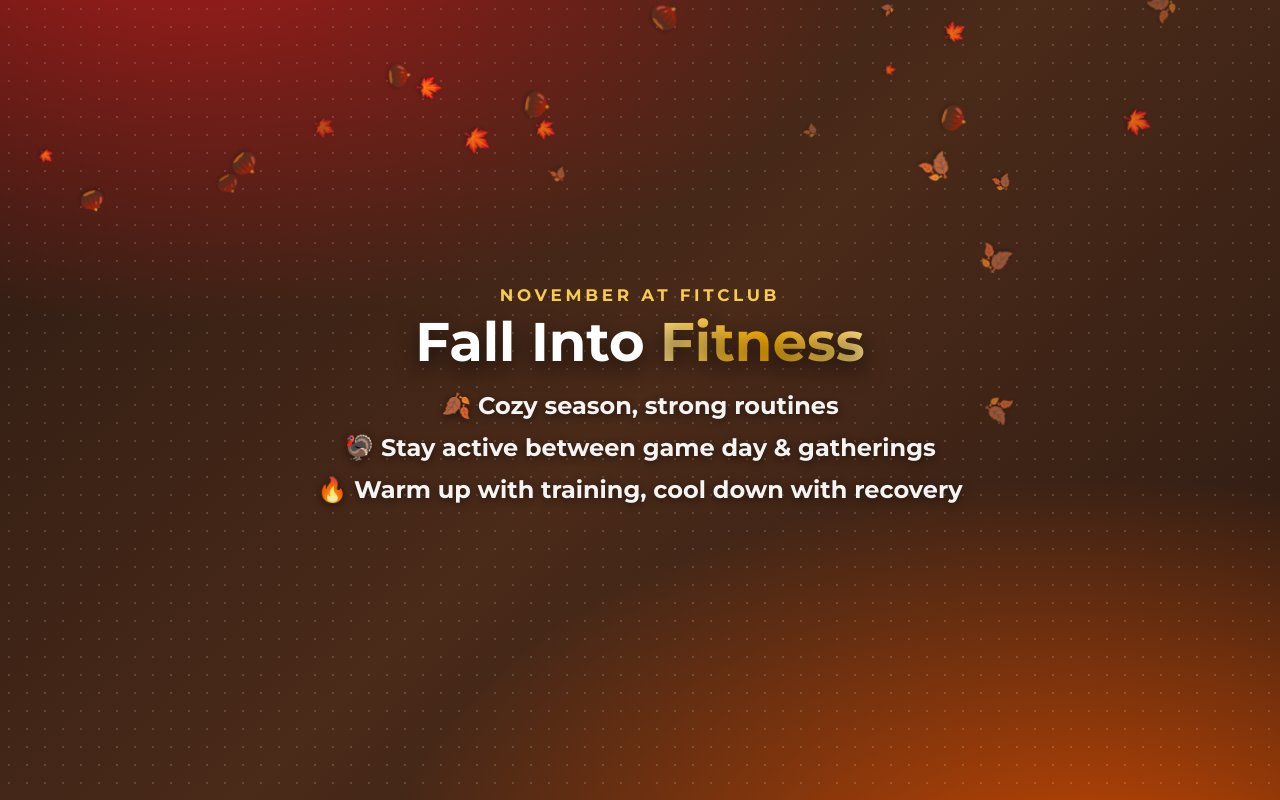
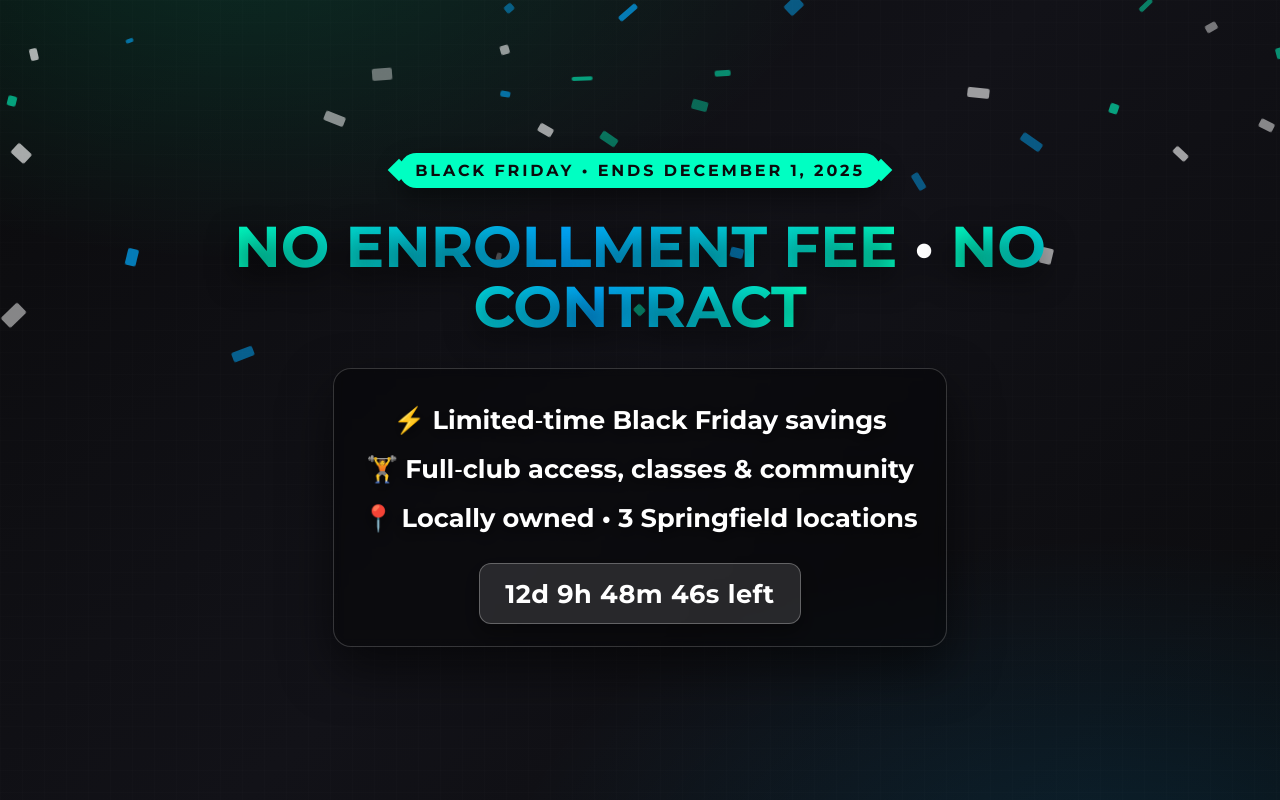
Before and after one commit to ni8504/novbanner, a plain HTML site: page index.html in a window 1280 px wide. Drawn offline with Linux system fonts and the light colour scheme.

Commit message:
Update index.html

```diff
--- a/index.html
+++ b/index.html
@@ -3,7 +3,7 @@
 <head>
   <meta charset="UTF-8" />
   <meta name="viewport" content="width=device-width, initial-scale=1" />
-  <title>FitClub • November Seasonal Banner</title>
+  <title>FitClub • Black Friday Banner</title>
   <link href="https://fonts.googleapis.com/css2?family=Montserrat:wght@700&display=swap" rel="stylesheet" />
   <style>
     *{margin:0;padding:0;box-sizing:border-box}
@@ -14,79 +14,112 @@
       min-height:100vh;min-height:100svh;min-height:100dvh;
       display:flex;justify-content:center;align-items:center;text-align:center;overflow:hidden;color:#fff;
       padding: clamp(12px, 2.5vw, 24px);
+      background:#0b0b0d;
     }
 
-    /* Cozy November palette: cranberry → amber → cocoa */
+    /* Black Friday vibe: deep blacks + neon accents */
     .banner-background{position:absolute;inset:0;z-index:0;
       background:
-        radial-gradient(1200px 700px at 15% -10%, rgba(183, 28, 28, .9) 0%, rgba(183,28,28,0) 60%),
-        radial-gradient(1200px 700px at 85% 110%, rgba(230, 81, 0, .85) 0%, rgba(230,81,0,0) 60%),
-        linear-gradient(135deg,#2b1a12 0%, #4a2a19 50%, #2b1a12 100%);
+        radial-gradient(1000px 600px at 20% -10%, rgba(0,255,170,.14) 0%, rgba(0,255,170,0) 60%),
+        radial-gradient(1000px 600px at 85% 110%, rgba(0,173,255,.14) 0%, rgba(0,173,255,0) 60%),
+        linear-gradient(135deg,#0b0b0d 0%, #121218 50%, #0b0b0d 100%);
       background-repeat:no-repeat;background-size:120% 120%,120% 120%,100% 100%;
-      animation:bgshift 30s ease-in-out infinite alternate;
+      animation:bgshift 32s ease-in-out infinite alternate;
     }
-    @keyframes bgshift{0%{background-position:20% 0%, 80% 100%, 0% 0%}100%{background-position:0% 20%, 100% 80%, 100% 100%}}
+    @keyframes bgshift{0%{background-position:25% 0%, 80% 100%, 0% 0%}100%{background-position:0% 25%, 100% 80%, 100% 100%}}
 
-    /* Subtle grain for warmth */
+    /* Subtle grid shimmer */
     .banner-background::after{content:"";position:absolute;inset:0;pointer-events:none;opacity:.12;
-      background-image: radial-gradient(#ffffff 0.9px, transparent 0.9px);
-      background-size: 18px 18px; mix-blend-mode:screen;animation:twinkle 4s ease-in-out infinite alternate;
+      background-image: linear-gradient(rgba(255,255,255,.06) 1px, transparent 1px), linear-gradient(90deg, rgba(255,255,255,.06) 1px, transparent 1px);
+      background-size: 22px 22px;mix-blend-mode:screen;animation:twinkle 3.8s ease-in-out infinite alternate;
     }
-    @keyframes twinkle{from{opacity:.06}to{opacity:.16}}
+    @keyframes twinkle{from{opacity:.06}to{opacity:.14}}
 
-    /* Floating leaves & acorns (gentle drift) */
-    .leaves{position:absolute;inset:0;pointer-events:none;z-index:1}
-    .leaf{position:absolute;top:-10%;user-select:none;animation:drift linear infinite;transform-origin:center;filter:drop-shadow(0 2px 2px rgba(0,0,0,.35))}
-    @keyframes drift{0%{transform:translate3d(0,-10%,0) rotate(0)}100%{transform:translate3d(var(--drift,40px), 115vh, 0) rotate(540deg)}}
+    /* Floating shards (minimal, not distracting) */
+    .shards{position:absolute;inset:0;pointer-events:none;z-index:1}
+    .shard{position:absolute;top:-10%;width:10px;height:18px;border-radius:2px;opacity:.3;animation:fall linear infinite}
+    @keyframes fall{0%{transform:translate3d(0,-10%,0) rotate(0deg)}100%{transform:translate3d(var(--drift,40px), 115vh, 0) rotate(540deg)}}
 
-    .banner-content{position:relative;z-index:2;width:min(94vw, 1000px);padding: clamp(16px, 2.5vw, 32px);padding-top: calc(env(safe-area-inset-top, 0px) + clamp(16px, 2.5vw, 32px));margin-inline:auto}
+    .banner-content{position:relative;z-index:2;width:min(94vw, 1100px);padding: clamp(16px, 2.5vw, 32px);padding-top: calc(env(safe-area-inset-top, 0px) + clamp(16px, 2.5vw, 32px));margin-inline:auto}
 
-    .kicker{font-size:clamp(.9rem,2.2vw,1.05rem);letter-spacing:.22em;text-transform:uppercase;color:#ffd54f;margin-bottom:.35em;opacity:.95}
-    .main-message{font-size:clamp(2rem,5.6vw,3.4rem);line-height:1.06;margin:.15em 0 .35em;text-shadow:0 8px 22px rgba(0,0,0,.65)}
-    .accent{background:linear-gradient(90deg,#ffe082,#ffb300,#ffe082);-webkit-background-clip:text;background-clip:text;color:transparent}
+    /* Tag */
+    .ribbon{position:relative;display:inline-block;margin-bottom:12px;background:#00ffc2;color:#0b0b0d;font-weight:900;padding:8px 16px;border-radius:999px;letter-spacing:.18em;text-transform:uppercase;box-shadow:0 10px 24px rgba(0,0,0,.45)}
+    .ribbon::before,.ribbon::after{content:"";position:absolute;top:50%;width:16px;height:16px;background:#00ffc2;transform:translateY(-50%) rotate(45deg)}
+    .ribbon::before{left:-8px} .ribbon::after{right:-8px}
 
-    .highlights{font-size:clamp(1.05rem, 2.2vw, 1.5rem);line-height:1.45;opacity:.95}
-    .highlights div{margin:.3em 0;text-shadow:0 2px 10px rgba(0,0,0,.55)}
+    /* Headline */
+    .main-message{font-size:clamp(2rem, 5.8vw, 3.6rem);line-height:1.04;margin:.3em 0 .55em;text-shadow:0 12px 30px rgba(0,0,0,.7)}
+    .accent{background:linear-gradient(90deg,#00ffc2,#00aaff,#00ffc2);-webkit-background-clip:text;background-clip:text;color:transparent}
+
+    /* Offer card */
+    .offer-card{display:inline-block;margin:0 auto;padding:clamp(14px, 2vw, 22px) clamp(16px, 2.4vw, 28px);border-radius:18px;background:rgba(0,0,0,.38);backdrop-filter:blur(5px);border:1px solid rgba(255,255,255,.18);box-shadow:0 22px 50px rgba(0,0,0,.55);max-width:min(92vw,820px)}
+    .highlights{font-size:clamp(1.1rem, 2.4vw, 1.6rem);line-height:1.5}
+    .highlights div{margin:.4em 0;text-shadow:0 4px 14px rgba(0,0,0,.65)}
+
+    /* Countdown */
+    .countdown{display:inline-block;margin-top:16px;padding:.55em 1em;border-radius:12px;background:rgba(255,255,255,.12);border:1px solid rgba(255,255,255,.28);font-weight:900;font-size:clamp(1.1rem, 3vw, 1.6rem);letter-spacing:.02em;box-shadow:0 8px 18px rgba(0,0,0,.35)}
 
     /* Reduced motion */
     @media (prefers-reduced-motion: reduce){
       .banner-background{animation:none}
-      .leaf{animation:none}
+      .shard{animation:none}
     }
   </style>
 </head>
 <body>
   <div class="banner-container">
     <div class="banner-background"></div>
-    <div class="leaves" aria-hidden="true"></div>
+    <div class="shards" aria-hidden="true"></div>
 
     <div class="banner-content">
-      <div class="kicker">November at FitClub</div>
-      <h1 class="main-message">Fall Into <span class="accent">Fitness</span></h1>
-      <div class="highlights">
-        <div>🍂 Cozy season, strong routines</div>
-        <div>🦃 Stay active between game day & gatherings</div>
-        <div>🔥 Warm up with training, cool down with recovery</div>
+      <div class="ribbon">Black Friday • Ends December 1, 2025</div>
+      <h1 class="main-message"><span class="accent">NO ENROLLMENT FEE</span> • <span class="accent">NO CONTRACT</span></h1>
+
+      <div class="offer-card">
+        <div class="highlights">
+          <div>⚡ Limited‑time Black Friday savings</div>
+          <div>🏋️ Full‑club access, classes & community</div>
+          <div>📍 Locally owned • 3 Springfield locations</div>
+        </div>
+        <div id="countdown" class="countdown" aria-live="polite"></div>
       </div>
     </div>
   </div>
 
+  <!-- SHARDS + COUNTDOWN -->
   <script>
-    // Gentle falling leaves & acorns
-    const leafContainer=document.querySelector('.leaves');
-    const icons=['🍁','🍂','🌰'];
-    for(let i=0;i<64;i++){
-      const el=document.createElement('div');
-      el.className='leaf';
-      el.textContent=icons[Math.floor(Math.random()*icons.length)];
-      el.style.fontSize=(Math.random()*1.1+.6)+'em';
+    // Minimal floating shards for motion
+    const shardContainer=document.querySelector('.shards');
+    const colors=['#00ffc2','#00aaff','#ffffff'];
+    for(let i=0;i<60;i++){
+      const el=document.createElement('span');
+      el.className='shard';
+      const w=4+Math.random()*10, h=8+Math.random()*18;
+      el.style.width=w+'px'; el.style.height=h+'px';
       el.style.left=Math.random()*100+'%';
-      el.style.animationDuration=(9+Math.random()*11)+'s';
-      el.style.animationDelay=(Math.random()*10)+'s';
-      el.style.opacity=(Math.random()*.45+.55).toFixed(2);
-      el.style.setProperty('--drift',(Math.random()*140-70)+'px');
-      leafContainer.appendChild(el);
+      el.style.background=colors[Math.floor(Math.random()*colors.length)];
+      el.style.opacity=(Math.random()*.35+.35).toFixed(2);
+      el.style.animationDuration=(9+Math.random()*10)+'s';
+      el.style.animationDelay=(Math.random()*8)+'s';
+      el.style.setProperty('--drift', (Math.random()*140-70)+'px');
+      shardContainer.appendChild(el);
     }
+
+    // Countdown to 11:59 PM on Dec 1, 2025 (local time)
+    const cd=document.getElementById('countdown');
+    const end=new Date(2025,11,2,0,0,0); // Dec=11; midnight start of Dec 2
+    function updateCountdown(){
+      const now=new Date();
+      const diff=end-now;
+      if(diff<=0){cd.textContent='Offer expired';return}
+      const days=Math.floor(diff/8.64e7);
+      const hrs=Math.floor((diff%8.64e7)/3.6e6);
+      const mins=Math.floor((diff%3.6e6)/6e4);
+      const secs=Math.floor((diff%6e4)/1e3);
+      cd.textContent = (days>0? days+'d ':'') + `${hrs}h ${mins}m ${secs}s left`;
+    }
+    updateCountdown();
+    setInterval(updateCountdown,1000);
   </script>
 </body>
 </html>
```
